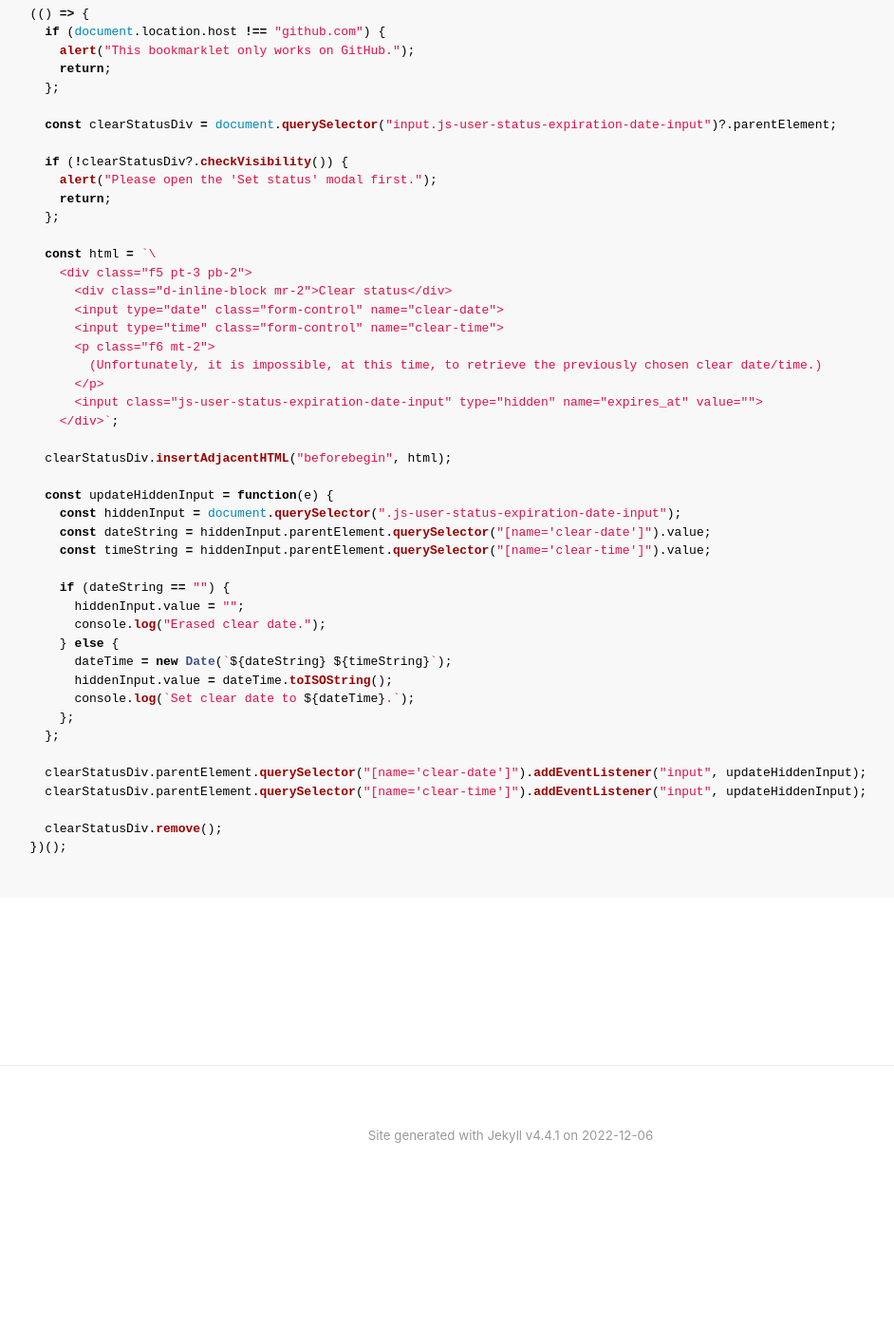
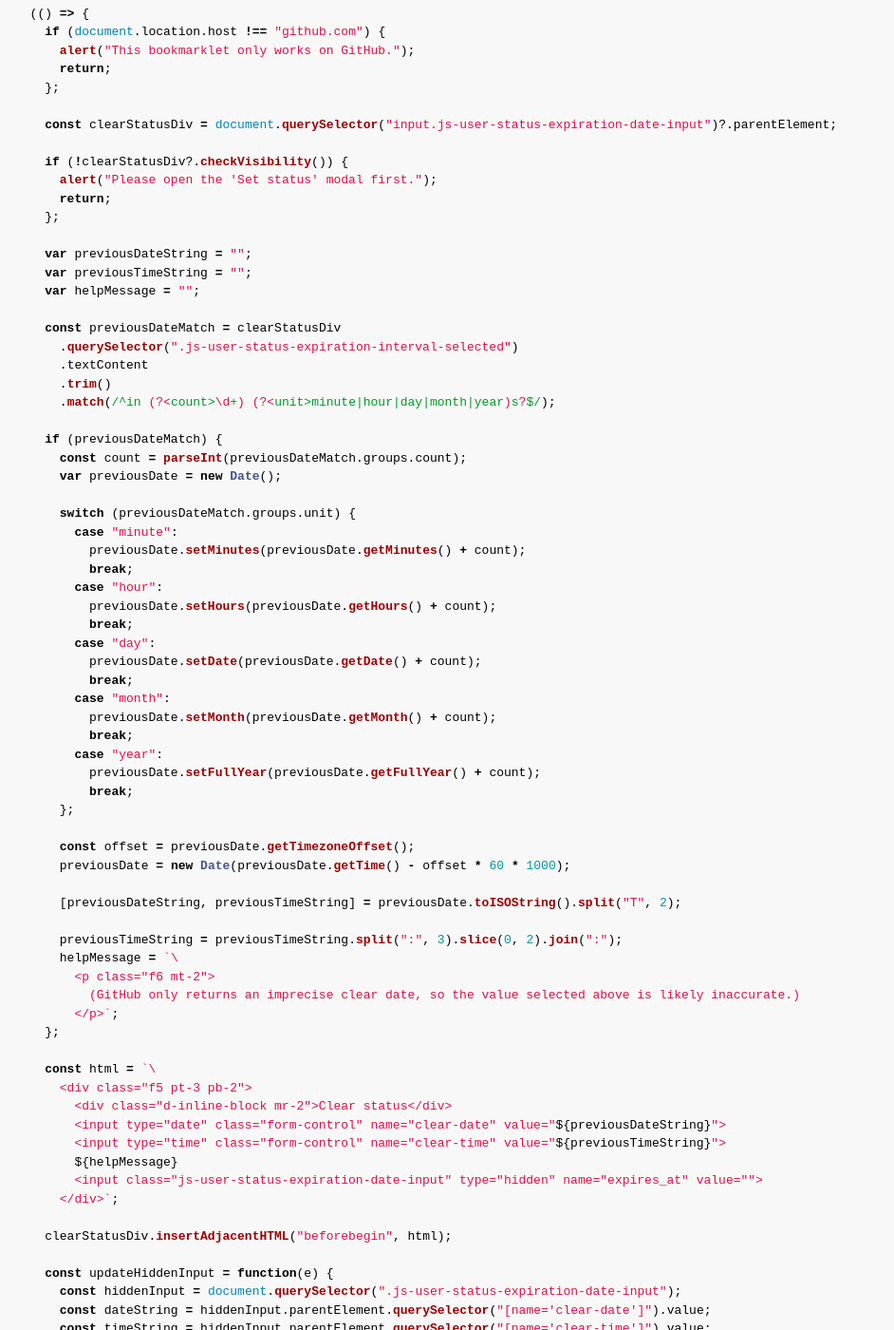
Before and after one commit to davidstosik/better_gh_status_clear, a Jekyll site: the page built from index.md, in a window 1280 px wide and 1400 px high, scrolled down 2755 px. Shown: the whole window at 95% size, without its empty margins (102-1044 px from the left). Built offline with Jekyll 4.4.1, drawn with Linux system fonts in a browser that asks for light colours; nearby versions of some CDN libraries; before the commit the page ends 4009 px from its top, so only the background shows below that.

Commit message:
Improve bookmarklet to default to the current approximate end date/time

```diff
--- a/bookmarklet.js
+++ b/bookmarklet.js
@@ -11,14 +11,56 @@
     return;
   };
 
+  var previousDateString = "";
+  var previousTimeString = "";
+  var helpMessage = "";
+
+  const previousDateMatch = clearStatusDiv
+    .querySelector(".js-user-status-expiration-interval-selected")
+    .textContent
+    .trim()
+    .match(/^in (?<count>\d+) (?<unit>minute|hour|day|month|year)s?$/);
+
+  if (previousDateMatch) {
+    const count = parseInt(previousDateMatch.groups.count);
+    var previousDate = new Date();
+
+    switch (previousDateMatch.groups.unit) {
+      case "minute":
+        previousDate.setMinutes(previousDate.getMinutes() + count);
+        break;
+      case "hour":
+        previousDate.setHours(previousDate.getHours() + count);
+        break;
+      case "day":
+        previousDate.setDate(previousDate.getDate() + count);
+        break;
+      case "month":
+        previousDate.setMonth(previousDate.getMonth() + count);
+        break;
+      case "year":
+        previousDate.setFullYear(previousDate.getFullYear() + count);
+        break;
+    };
+
+    const offset = previousDate.getTimezoneOffset();
+    previousDate = new Date(previousDate.getTime() - offset * 60 * 1000);
+
+    [previousDateString, previousTimeString] = previousDate.toISOString().split("T", 2);
+
+    previousTimeString = previousTimeString.split(":", 3).slice(0, 2).join(":");
+    helpMessage = `\
+      <p class="f6 mt-2">
+        (GitHub only returns an imprecise clear date, so the value selected above is likely inaccurate.)
+      </p>`;
+  };
+
   const html = `\
     <div class="f5 pt-3 pb-2">
       <div class="d-inline-block mr-2">Clear status</div>
-      <input type="date" class="form-control" name="clear-date">
-      <input type="time" class="form-control" name="clear-time">
-      <p class="f6 mt-2">
-        (Unfortunately, it is impossible, at this time, to retrieve the previously chosen clear date/time.)
-      </p>
+      <input type="date" class="form-control" name="clear-date" value="${previousDateString}">
+      <input type="time" class="form-control" name="clear-time" value="${previousTimeString}">
+      ${helpMessage}
       <input class="js-user-status-expiration-date-input" type="hidden" name="expires_at" value="">
     </div>`;
 
--- a/index.md
+++ b/index.md
@@ -27,7 +27,7 @@ The simplest way to do so is to drag'n'drop the button below to your bookmarks b
 
 {% capture bookmarklet %}{% include_relative bookmarklet.js %}{% endcapture %}
 
-[**Better GH status clear**](javascript:{{ bookmarklet | strip_newlines | escape }})
+[**Better GH status clear**](javascript:{{ bookmarklet | strip_newlines | escape | replace: "|", "%7C" }})
 
 ⬆️  Drag and drop the button above to your bookmarks!
 
```
